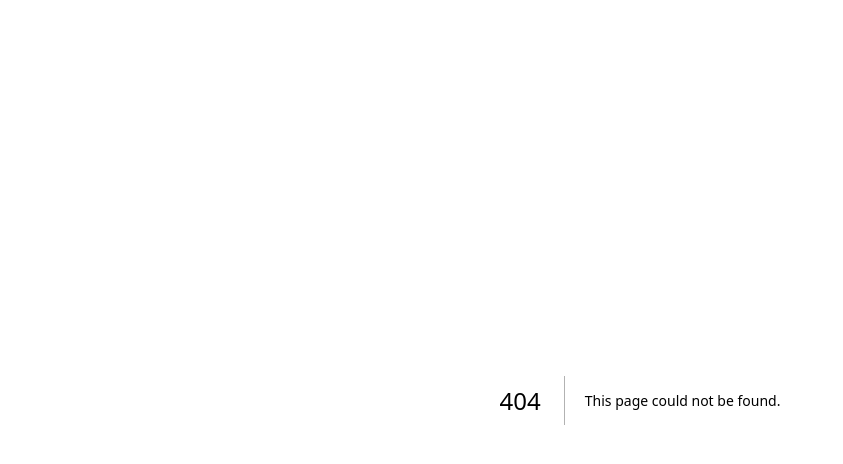
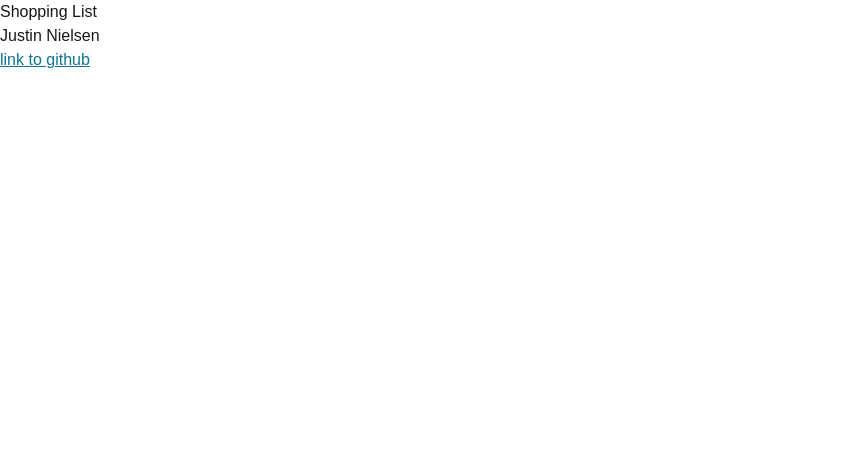
Before and after one commit to TortoiseGhos/cprg306-assignments, a Next.js app: page /week-2 in a window 1280 px wide. Before the commit this address had no page. Shown: the top 464 px of the page, without its empty margins (0-843 px from the left). Built offline with nearby package versions, Linux system fonts and the light colour scheme.

Commit message:
Finishing Assignment
completing the assignment, fixing mistakes of placing folder in wrong spot and adding hover and other spice of life

```diff
--- a/app/page.js
+++ b/app/page.js
@@ -1,7 +1,11 @@
 import Image from "next/image";
+import Link from "next/link";
 
 export default function Home() {
   return (
-
+    <main>
+    <h1>CPRG 306: Web Development 2 - Assignments</h1>
+    <Link className="underline text-cyan-700 hover:text-cyan-300"href="http://localhost:3000/week-2">Link to the week 2 page</Link>
+    </main>
   );
 }
--- a/week-2/new-student.js
+++ b/app/week-2/new-student.js
@@ -4,7 +4,7 @@ export default function NewStudent() {
     return (
         <div>
         <h1>Justin Nielsen</h1>
-        <Link href="https://github.com/TortoiseGhos/cprg306-assignments">link to github</Link>
+        <Link className="underline text-cyan-700 hover:text-cyan-300" href="https://github.com/TortoiseGhos/cprg306-assignments">link to github</Link>
         </div>
     );
   }
```
Also changed, not shown: app/week-2/page.js (renamed from week-2/page.js).
